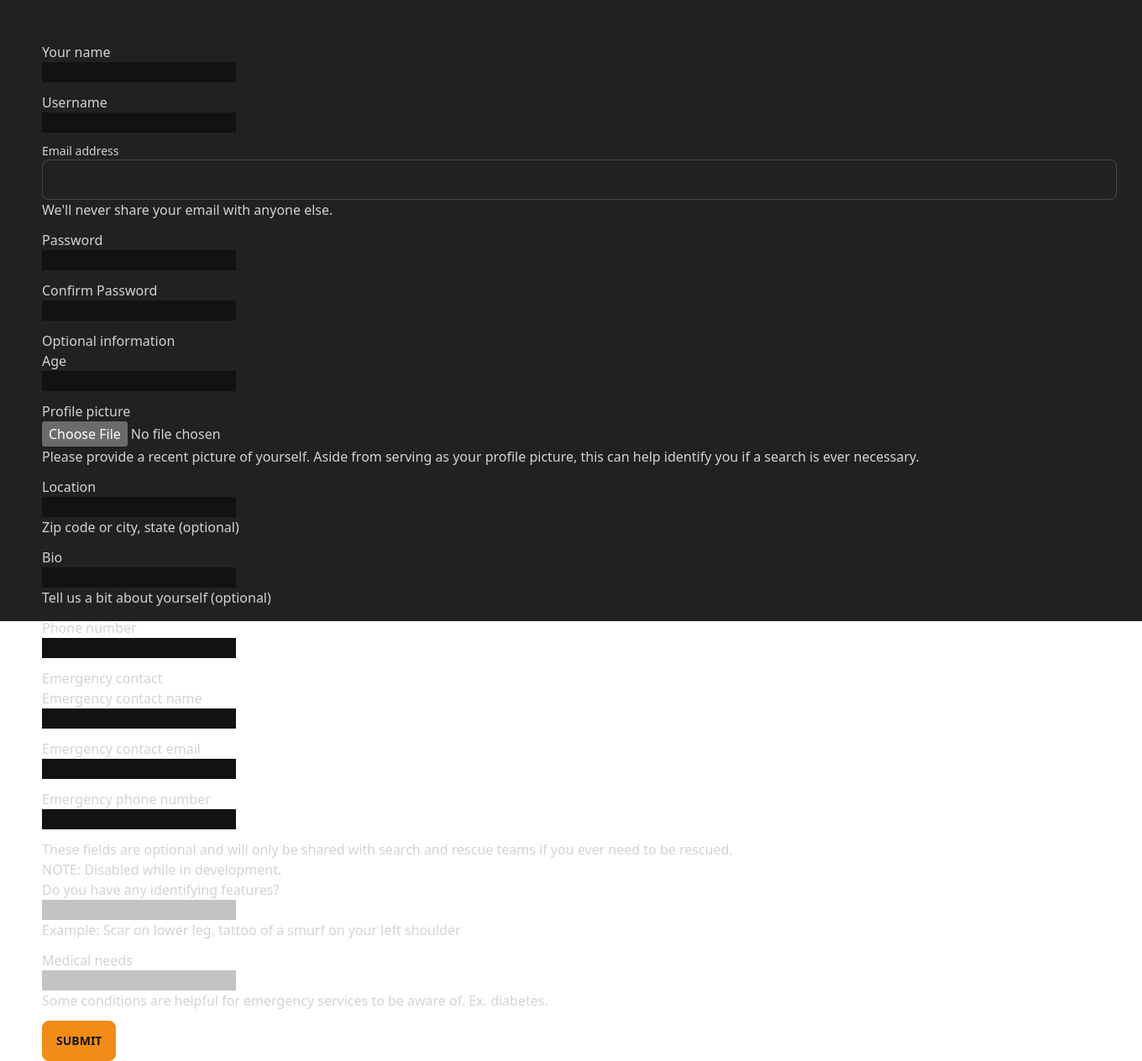
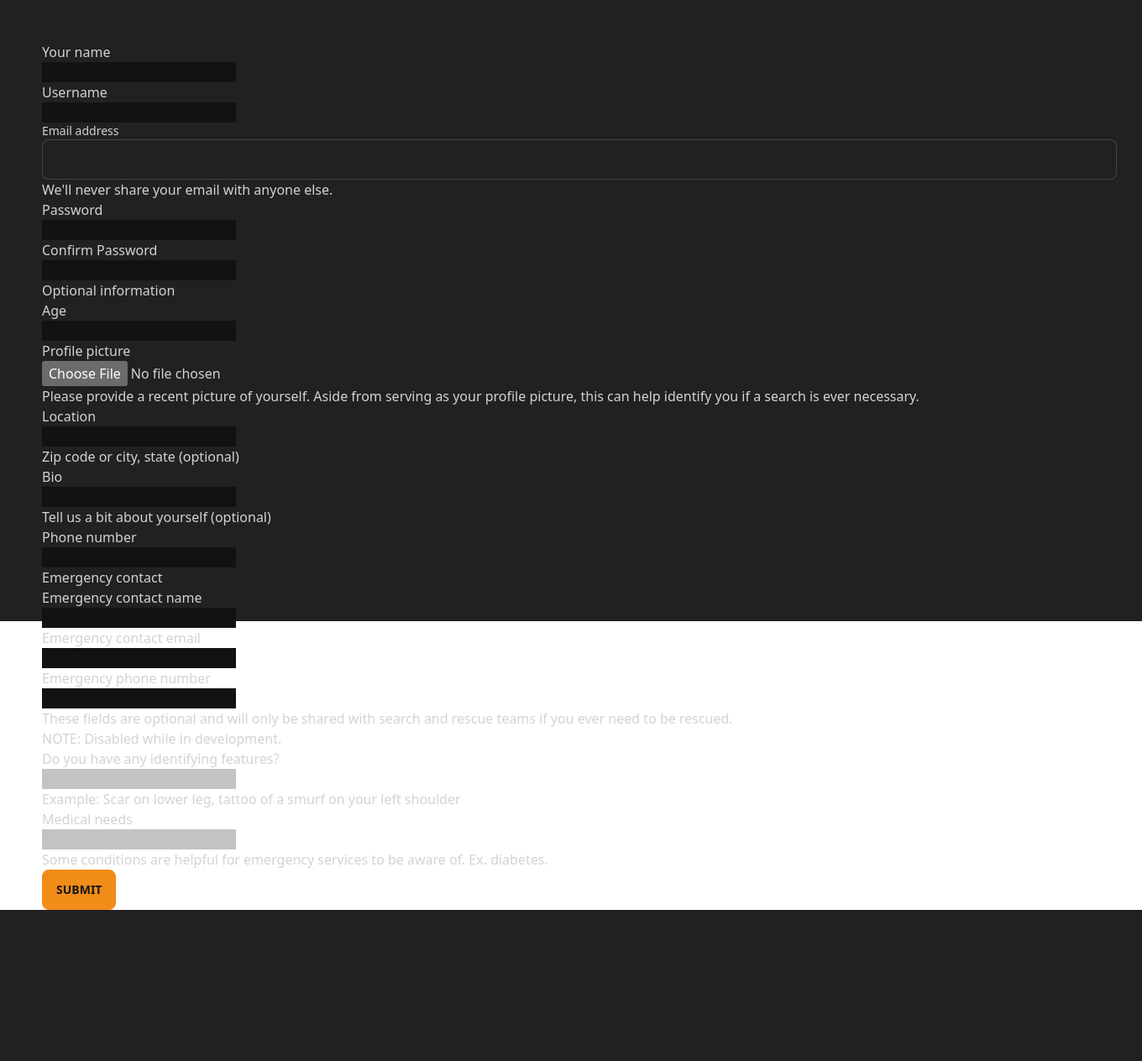
Before and after one commit to badgerlocke/call-out, a Node server app: page /signup in a window 1360 px wide. Shown: the part 110-1374 px from the top of the page at 84% size. After the commit the page ends 1194 px from the top, so only its background shows below. Run offline with Node 20, Linux system fonts and the light colour scheme; style sheets or scripts are compiled from the project's sources; some libraries are stand-ins or nearby versions.

Commit message:
Remove bootstrap classes

```diff
--- a/views/feed.ejs
+++ b/views/feed.ejs
@@ -1,9 +1,9 @@
 <%- include('partials/header') -%>
   <div class="container">
-    <div class="row justify-content-center mt-5">
+    <div class="">
       <ul class="row list-unstyled">
         <% for(var i=0; i<posts.length; i++) {%>
-          <li class="col-6 justify-content-between mt-5">
+          <li class="">
             <a href="/post/<%= posts[i]._id%>">
               <img class="img-fluid" src="<%= posts[i].image%>">
             </a>
--- a/views/index.ejs
+++ b/views/index.ejs
@@ -1,9 +1,9 @@
 <%- include('partials/header') -%>
 
 <main class="container">
-    <div class="row justify-content-around mt-5">
-        <a href="/login" class="col-3 btn btn-primary"> Login</a>
-        <a href="/signup" class="col-3 btn btn-primary"> Signup</a>
+    <div class="row justify-content-around">
+        <a href="/login" class="btn btn-primary"> Login</a>
+        <a href="/signup" class="btn btn-primary"> Signup</a>
     </div>
 
 
--- a/views/newtrip.ejs
+++ b/views/newtrip.ejs
@@ -2,7 +2,7 @@
 
 <main class="container">
   <div>
-    <section class="col-6 mt-5">
+    <section class="">
 
     <h1>New Trip</h1>
     <form action="/trips/createTrip" method="POST">
--- a/views/signup.ejs
+++ b/views/signup.ejs
@@ -1,7 +1,7 @@
 <%- include('partials/header') -%>
     <main class="container">
         <div class="row justify-content-center">
-            <section class="col-6 mt-5">
+            <section class="">
                 <% if (locals.messages.errors) { %>
                     <% messages.errors.forEach( el => { %>
                         <div class="alert alert-danger"><%= el.msg %></div>
@@ -13,12 +13,12 @@
                     <% }) %>
                 <% } %>
                 <form action="/signup" method="POST">
-                    <div class="mb-3">
+                    <div class="">
                         <label for="realName" class="form-label">Your name</label>
                         <input type="text" class="form-control" id="realName" aria-describedby="real-name" name="realName">
                         <!-- <div id="real-name" class="form-text">The name you go by</div> -->
                     </div>
-                    <div class="mb-3">
+                    <div class="">
                         <label for="userName" class="form-label">Username</label>
                         <input type="text" class="form-control" id="userName" name="userName">
                     </div>
@@ -28,75 +28,75 @@
                       <input type="file" class="form-control" id="profilePic" name="file">
                       <div id="emailHelp" class="form-text">This will be your profile pic.</div>
                     </div> -->
-                    <div class="mb-3 form-control">
+                    <div class=" form-control">
                       <label for="exampleInputEmail1" class="form-label label-text">Email address</label>
                       <input type="email" class="form-control input input-bordered" id="exampleInputEmail1" aria-describedby="emailHelp" name="email">
                       <div id="emailHelp" class="form-text">We'll never share your email with anyone else.</div>
                     </div>
-                    <div class="mb-3">
+                    <div class="">
                       <label for="password" class="form-label">Password</label>
                       <input type="password" class="form-control" id="password" name="password">
                     </div>
-                    <div class="mb-3">
+                    <div class="">
                         <label for="confirmPassword" class="form-label">Confirm Password</label>
                         <input type="password" class="form-control" id="confirmPassword" name="confirmPassword">
                     </div>
 
                     <h4>Optional information</h4>
-                    <div class="mb-3">
+                    <div class="">
                         <label for="age" class="form-label">Age</label>
                         <input type="number" class="form-control" id="age" name="age">
                     </div>
-                    <div class="mb-3">
+                    <div class="">
                         <label for="profilePic" class="form-label">Profile picture</label>
                         <input type="file" class="form-control" id="profilePic" aria-describedby="pic" name="profilePic">
                         <div id="pic" class="form-text">Please provide a recent picture of yourself. Aside from serving as your profile picture, this can help identify you if a search is ever necessary.</div>
                     </div>
-                    <div class="mb-3">
+                    <div class="">
                         <label for="location" class="form-label">Location</label>
                         <input type="text" class="form-control" id="location" name="location">
                         <div id="bio-desc" class="form-text">Zip code or city, state (optional)</div>
                         <!-- Todo: allow zip code or city, state lookup -->
                     </div>
-                    <div class="mb-3">
+                    <div class="">
                         <label for="bio" class="form-label">Bio</label>
                         <input type="textbox" class="form-control" id="bio" aria-describedby="bio-desc" name="bio">
                         <div id="bio-desc" class="form-text">Tell us a bit about yourself (optional)</div>
                     </div>
 
-                    <div class="mb-3">
+                    <div class="">
                         <label for="phoneNumber" class="form-label">Phone number</label>
                         <input type="tel" class="form-control" id="phoneNumber" aria-describedby="phone" name="phoneNumber">
                         <div id="phone" class="form-text"></div>
                     </div>
                     <h4>Emergency contact</h4>
-                    <div class="mb-3">
+                    <div class="">
                         <label for="contactName" class="form-label">Emergency contact name</label>
                         <input type="text" class="form-control" id="contactName" name="contactName">
                     </div>
-                    <div class="mb-3">
+                    <div class="">
                         <label for="contactEmail" class="form-label">Emergency contact email</label>
                         <input type="email" class="form-control" id="contactEmail" name="contactEmail">
                     </div>
-                    <div class="mb-3">
+                    <div class="">
                         <label for="contactPhone" class="form-label">Emergency phone number</label>
                         <input type="tel" class="form-control" id="contactPhone" name="contactPhone">
                     </div>
                     <p>These fields are optional and will only be shared with search and rescue teams if you ever need to be rescued.</p>
                     <p> NOTE: Disabled while in development.</p>
 
-                    <div class="mb-3">
+                    <div class="">
                         <label for="xx" class="form-label">Do you have any identifying features?</label>
                         <input type="" class="form-control disabled" id="xx" aria-describedby="yy" name="xx" disabled>
                         <div id="yy" class="form-text">Example: Scar on lower leg, tattoo of a smurf on your left shoulder</div>
                     </div>
-                    <div class="mb-3">
+                    <div class="">
                         <label for="medicalNeeds" class="form-label">Medical needs</label>
                         <input type="text" class="form-control disabled" id="medicalNeeds" aria-describedby="medical" name="medicalNeeds" disabled>
                         <div id="medical" class="form-text">Some conditions are helpful for emergency services to be aware of. Ex. diabetes.</div>
                     </div>
                     <!-- TEMPLATE -->
-                    <!-- <div class="mb-3">
+                    <!-- <div class="">
 
                         <label for="xx" class="form-label">Email address</label>
                         <input type="" class="form-control" id="xx" aria-describedby="yy" name="">
--- a/views/template.ejs
+++ /dev/null
@@ -1,5 +0,0 @@
-<%- include('partials/newheader') -%>
-
-
-
-<%- //include('partials/newfooter') -%>
```
Also changed, not shown: views/login.ejs (+4 -4 lines), views/post.ejs (+10 -10 lines), views/profile.ejs (+6 -6 lines), views/todos.ejs (deleted, +0 -24 lines).
